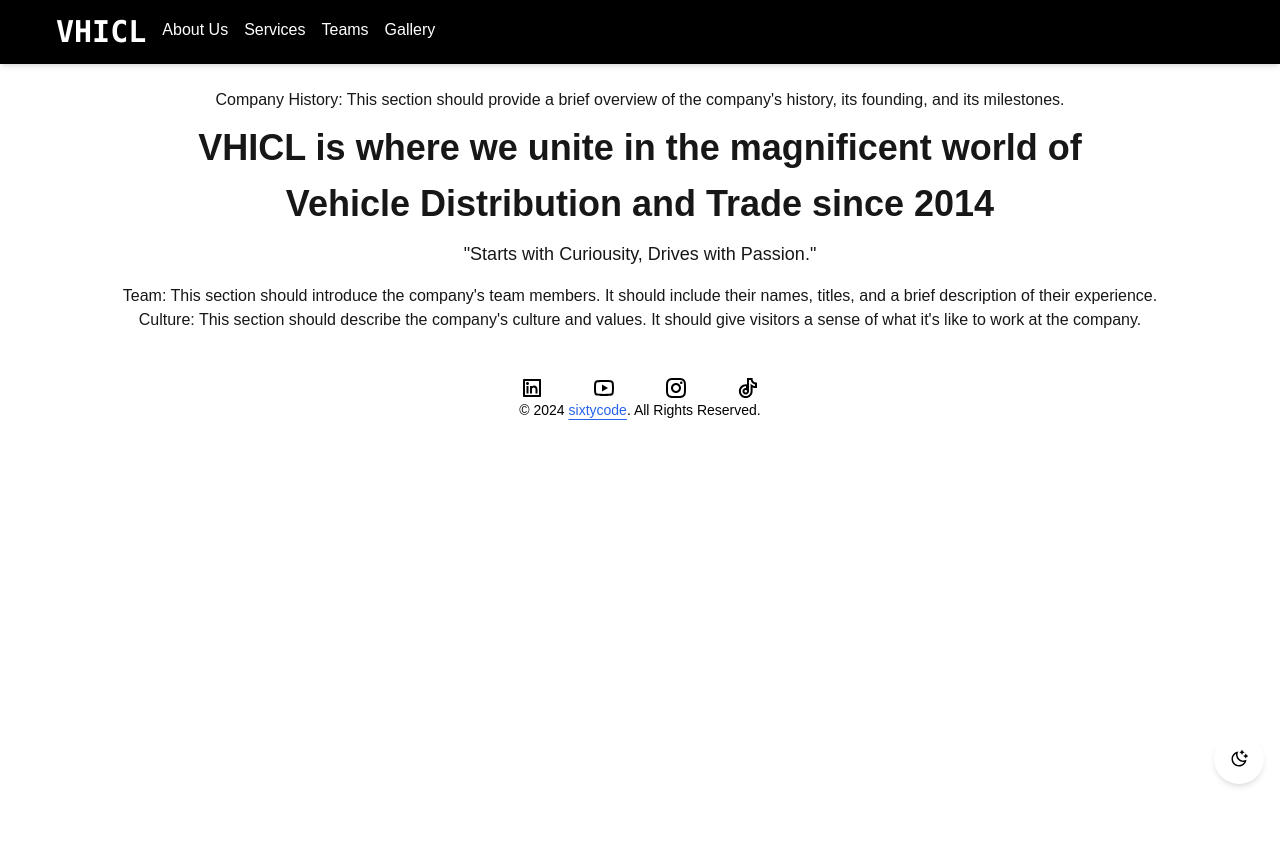
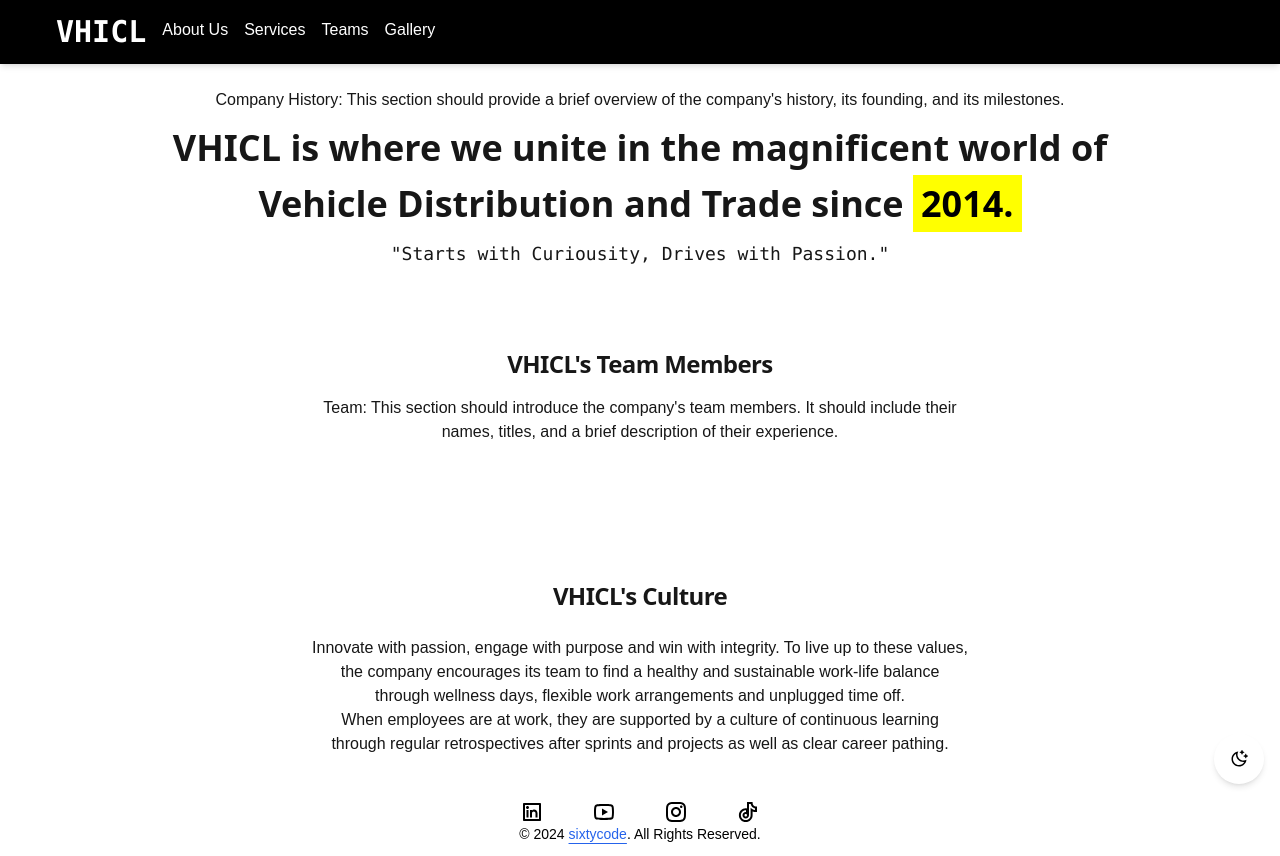
Before and after one commit to sixtycode/profilr, a Next.js app: page /about in a window 1280 px wide. Before the commit the page ends 800 px from the top, so only its background shows below. Built offline with nearby package versions, Linux system fonts and the light colour scheme.

Commit message:
feat: add culture

```diff
--- a/src/app/about/page.tsx
+++ b/src/app/about/page.tsx
@@ -14,25 +14,51 @@ export default function About() {
             Company History: This section should provide a brief overview of the
             company&apos;s history, its founding, and its milestones.
           </h1>
-          <p className="text-xl font-bold sm:text-4xl my-4">
+          <p className="text-xl font-bold sm:text-4xl my-4 font-sans">
             VHICL is where we unite in the magnificent world of
           </p>
-          <p className="text-xl font-bold sm:text-4xl my-4">
-            Vehicle Distribution and Trade since 2014
+          <p className="text-xl font-bold sm:text-4xl my-4 font-sans">
+            Vehicle Distribution and Trade since{" "}
+            <mark className="px-2 py-1">2014.</mark>
           </p>
-          <p className="my-4 text-lg">
+          <p className="my-4 text-lg font-mono">
             &quot;Starts with Curiousity, Drives with Passion.&quot;
           </p>
-          <h1>
-            Team: This section should introduce the company&apos;s team members.
-            It should include their names, titles, and a brief description of
-            their experience.
-          </h1>
-          <h1>
-            Culture: This section should describe the company&apos;s culture and
-            values. It should give visitors a sense of what it&apos;s like to
-            work at the company.
-          </h1>
+          <div className="py-8 px-4 mx-auto max-w-screen-xl lg:py-16 lg:px-6 ">
+            <div className="mx-auto max-w-screen-sm text-center mb-8 lg:mb-16">
+              <p className="mb-4 text-2xl tracking-tight font-sans font-extrabold">
+                VHICL&apos;s Team Members
+              </p>
+              <h1>
+                Team: This section should introduce the company&apos;s team
+                members. It should include their names, titles, and a brief
+                description of their experience.
+              </h1>
+            </div>
+          </div>
+          <p className="mt-2 mb-6 text-2xl tracking-tight font-sans font-extrabold">
+            VHICL&apos;s Culture
+          </p>
+          <p>
+            Innovate with passion, engage with purpose and win with integrity.
+            To live up to these values,
+          </p>
+          <p>
+            the company encourages its team to find a healthy and sustainable
+            work-life balance
+          </p>
+          <p>
+            through wellness days, flexible work arrangements and unplugged time
+            off.
+          </p>
+          <p>
+            When employees are at work, they are supported by a culture of
+            continuous learning
+          </p>
+          <p>
+            through regular retrospectives after sprints and projects as well as
+            clear career pathing.
+          </p>
         </div>
       </main>
     </>
```
